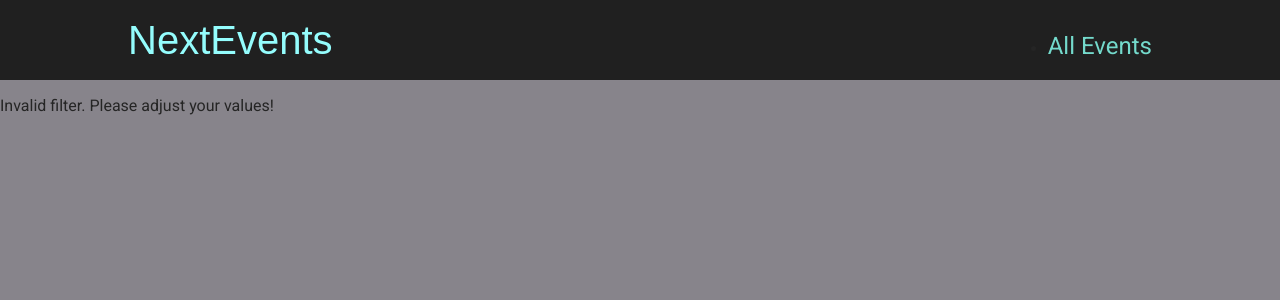
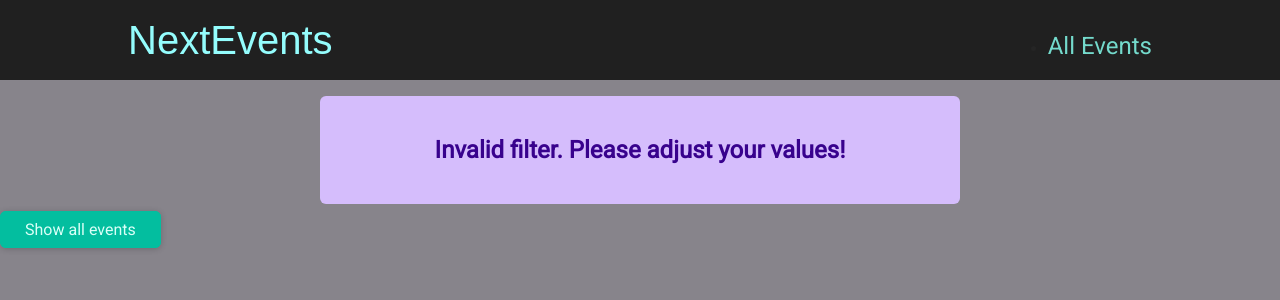
Before and after one commit to moviefan322/ts-eventfinder, a Next.js app: page /events/e2 in a window 1280 px wide. Shown: the top 300 px of the page. Built offline with nearby package versions, Linux system fonts and the light colour scheme.

Commit message:
adds error handling and styling

```diff
--- /dev/null
+++ b/components/events/results-title.module.css
@@ -0,0 +1,6 @@
+.title {
+  margin: 2rem auto;
+  width: 90%;
+  max-width: 40rem;
+  text-align: center;
+}
--- /dev/null
+++ b/components/events/results-title.tsx
@@ -0,0 +1,25 @@
+import { types } from "util";
+import Button from "../ui/button";
+import classes from "./results-title.module.css";
+
+type ResultsTitleProps = {
+  date: Date;
+};
+
+function ResultsTitle(props: ResultsTitleProps): JSX.Element {
+  const { date } = props;
+
+  const humanReadableDate = new Date(date).toLocaleDateString("en-US", {
+    month: "long",
+    year: "numeric",
+  });
+
+  return (
+    <section className={classes.title}>
+      <h1>Events in {humanReadableDate}</h1>
+      <Button link="/events">Show all events</Button>
+    </section>
+  );
+}
+
+export default ResultsTitle;
--- /dev/null
+++ b/components/ui/error-alert.module.css
@@ -0,0 +1,12 @@
+.alert {
+  margin: 1rem auto;
+  padding: 1rem 2rem;
+  width: 90%;
+  max-width: 40rem;
+  background-color: #d5bdfc;
+  color: #38028d;
+  font-weight: bold;
+  font-size: 1.5rem;
+  text-align: center;
+  border-radius: 6px;
+}
--- /dev/null
+++ b/components/ui/error-alert.tsx
@@ -0,0 +1,11 @@
+import classes from "./error-alert.module.css";
+
+type ErrorAlertProps = {
+  children: React.ReactNode;
+};
+
+function ErrorAlert(props: ErrorAlertProps): JSX.Element | null {
+  return <div className={classes.alert}>{props.children}</div>;
+}
+
+export default ErrorAlert;
--- a/pages/events/[...slug].tsx
+++ b/pages/events/[...slug].tsx
@@ -1,6 +1,10 @@
 import React from "react";
 import { useRouter, NextRouter } from "next/router";
 import { getFilteredEvents, Event } from "@/dummy-data";
+import EventList from "@/components/events/EventList";
+import ResultsTitle from "@/components/events/results-title";
+import Button from "@/components/ui/button";
+import ErrorAlert from "@/components/ui/error-alert";
 
 function FilteredEventsPage(): JSX.Element {
   const router: NextRouter = useRouter();
@@ -25,7 +29,16 @@
     numMonth < 1 ||
     numMonth > 12
   ) {
-    return <p>Invalid filter. Please adjust your values!</p>;
+    return (
+      <>
+        <ErrorAlert>
+          <p>Invalid filter. Please adjust your values!</p>
+        </ErrorAlert>
+        <div className="center">
+          <Button link="/events">Show all events</Button>
+        </div>
+      </>
+    );
   }
 
   const filteredEvents: Event[] = getFilteredEvents({
@@ -34,12 +47,22 @@
   });
 
   if (!filteredEvents || filteredEvents.length === 0) {
-    return <p>No events found for the chosen filter!</p>;
+    return (
+      <>
+        <ErrorAlert>
+          <p>No events found for the chosen filter!</p>
+        </ErrorAlert>
+        <div className="center">
+          <Button link="/events">Show all events</Button>
+        </div>
+      </>
+    );
   }
 
   return (
     <div>
-      <h1>Filtered Events</h1>
+      <ResultsTitle date={new Date(numYear, numMonth - 1)} />
+      <EventList events={filteredEvents} />
     </div>
   );
 }
--- a/pages/events/[eventId].tsx
+++ b/pages/events/[eventId].tsx
@@ -5,6 +5,7 @@
 import EventSummary from "@/components/event-detail/event-summary";
 import EventLogistics from "@/components/event-detail/event-logistics";
 import EventContent from "@/components/event-detail/event-content";
+import ErrorAlert from "@/components/ui/error-alert";
 
 function EventDetail() {
   const router: NextRouter = useRouter();
@@ -15,7 +16,9 @@
   if (!event) {
     return (
       <div>
-        <h1>No Event Found</h1>
+        <ErrorAlert>
+          <h1>No Event Found</h1>
+        </ErrorAlert>
       </div>
     );
   }
```
